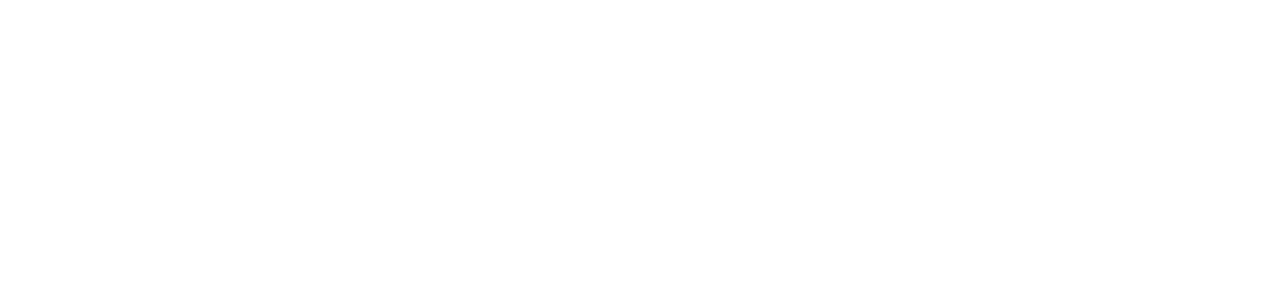
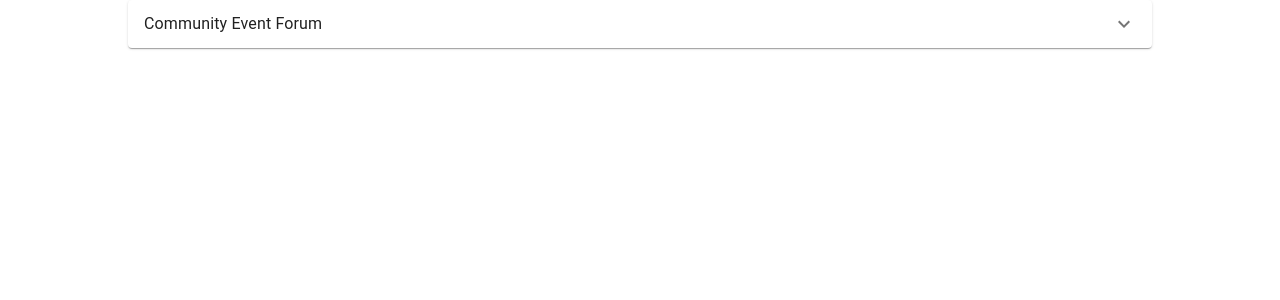
Before and after one commit to TruLie13/MessageForum, a React (Create React App) app in the folder message-forum/: page / in a window 1280 px wide. Shown: the top 300 px of the page. Built offline with nearby package versions, Linux system fonts and the light colour scheme.

Commit message:
added library, base forum, and like button template

```diff
--- a/message-forum/package.json
+++ b/message-forum/package.json
@@ -5,6 +5,7 @@
   "dependencies": {
     "@emotion/react": "^11.11.1",
     "@emotion/styled": "^11.11.0",
+    "@mui/icons-material": "^5.14.0",
     "@mui/material": "^5.14.0",
     "@testing-library/jest-dom": "^5.16.5",
     "@testing-library/react": "^13.4.0",
--- a/message-forum/src/App.js
+++ b/message-forum/src/App.js
@@ -1,9 +1,10 @@
-import logo from './logo.svg';
 import './App.css';
+import ForumBase from './Components/ForumBase.component';
 
 function App() {
   return (
     <div className="App">
+      <ForumBase/>
     </div>
   );
 }
--- /dev/null
+++ b/message-forum/src/Components/ForumBase.component.js
@@ -0,0 +1,55 @@
+import Accordion from "@mui/material/Accordion";
+import AccordionSummary from "@mui/material/AccordionSummary";
+import AccordionDetails from "@mui/material/AccordionDetails";
+import Typography from "@mui/material/Typography";
+import ExpandMoreIcon from "@mui/icons-material/ExpandMore";
+import { Button, Card } from "@mui/material";
+import ThumbUpIcon from "@mui/icons-material/ThumbUp";
+import ThumbDownIcon from "@mui/icons-material/ThumbDown";
+import ThumbUpAltOutlinedIcon from "@mui/icons-material/ThumbUpAltOutlined";
+import ThumbDownAltOutlinedIcon from "@mui/icons-material/ThumbDownAltOutlined";
+import "./ForumBase.scss";
+import { useState } from "react";
+
+const ForumBase = () => {
+  const [thumbsUpTrue, setThumbsUpTrue] = useState(false);
+
+  const thumbFlip = () => {
+    setThumbsUpTrue(!thumbsUpTrue);
+  };
+
+  return (
+    <div className="forumBase">
+      <Accordion>
+        <AccordionSummary
+          expandIcon={<ExpandMoreIcon />}
+          aria-controls="panel1a-content"
+          id="panel1a-header"
+        >
+          <Typography>Community Event Forum</Typography>
+        </AccordionSummary>
+        <AccordionDetails>
+          <div className="forumMessageCard">
+            <Card>
+              <Typography>
+                Et consequuntur autem aut enim perferendis et deserunt ullam et
+                pariatur optio aut tenetur aspernatur. Ut soluta sint qui
+                perferendis fuga rem laboriosam perferendis aut molestias modi
+                ut ducimus velit non minima enim qui ipsum beatae.
+              </Typography>
+            </Card>
+            Like button{" "}
+            <Button onClick={() => null}>
+              {thumbsUpTrue ? <ThumbUpIcon /> : <ThumbUpAltOutlinedIcon />}
+            </Button>
+            <Button>
+              {!thumbsUpTrue ? <ThumbDownAltOutlinedIcon /> : <ThumbDownIcon />}
+            </Button>
+          </div>
+        </AccordionDetails>
+      </Accordion>
+    </div>
+  );
+};
+
+export default ForumBase;
--- a/message-forum/src/Components/ForumBase.scss
+++ b/message-forum/src/Components/ForumBase.scss
@@ -0,0 +1,7 @@
+.forumBase{
+    max-width: 80%;
+    margin-left: 10%;
+}
+.forumMessageCard{
+    text-align: left;
+}
```
Also changed, not shown: message-forum/src/Components/ForumBase.comnponent.js (deleted), 1 other file (tests, documents, lock files or other folders).
